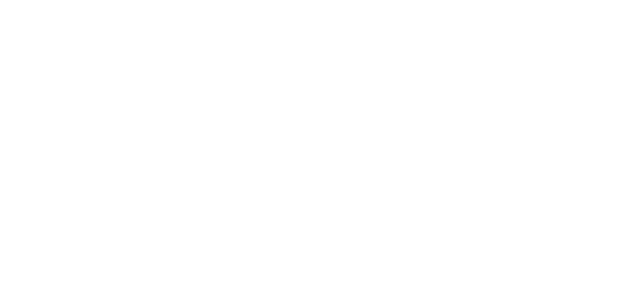
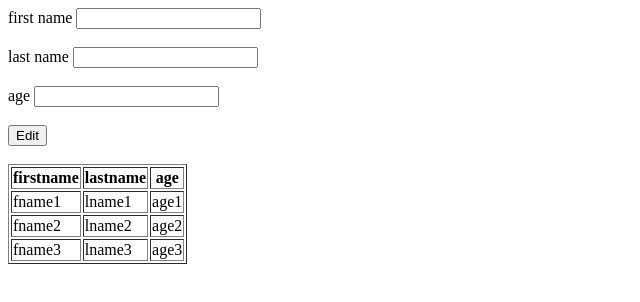
Before and after one commit to Ibrahim-Fikry/Edit-Selected-Row-Using-Javascript, a plain HTML site: page index.html in a window 1280 px wide. Shown: the whole page, without its empty margins (0-640 px from the left). Drawn offline with Linux system fonts and the light colour scheme.

Commit message:
edit function

```diff
--- a/index.html
+++ b/index.html
@@ -9,6 +9,40 @@
 </head>
 
 <body>
+    <label for="">first name </label>
+    <input type="text" id="fname"><br><br>
+
+    <label for="">last name </label>
+    <input type="text" id="lname"><br><br>
+
+    <label for="">age</label>
+    <input type="text" id="age"><br><br>
+
+    <button onclick="editrow()">Edit</button><br><br>
+
+    <table id="tbl" border="1">
+        <tr>
+            <th>firstname</th>
+            <th>lastname</th>
+            <th>age</th>
+        </tr>
+        <tr>
+            <td>fname1</td>
+            <td>lname1</td>
+            <td>age1</td>
+        </tr>
+        <tr>
+            <td>fname2</td>
+            <td>lname2</td>
+            <td>age2</td>
+        </tr>
+        <tr>
+            <td>fname3</td>
+            <td>lname3</td>
+            <td>age3</td>
+        </tr>
+
+    </table>
 
     <script src="scrips.js"></script>
 </body>
--- a/scrips.js
+++ b/scrips.js
@@ -0,0 +1,23 @@
+//get selectede row
+// display selected row data in text input
+
+
+
+var table = document.getElementById('tbl')
+var rindex
+
+for (var i = 1; i < table.rows.length; i++) {
+    table.rows[i].onclick = function() {
+        rindex = this.rowIndex;
+        console.log(rindex);
+        document.getElementById('fname').value = this.cells[0].innerHTML
+        document.getElementById('lname').value = this.cells[1].innerHTML
+        document.getElementById('age').value = this.cells[2].innerHTML
+    }
+}
+
+function editrow() {
+    table.rows[rindex].cells[0].innerHTML = document.getElementById('fname').value
+    table.rows[rindex].cells[1].innerHTML = document.getElementById('lname').value
+    table.rows[rindex].cells[2].innerHTML = document.getElementById('age').value
+}
```
